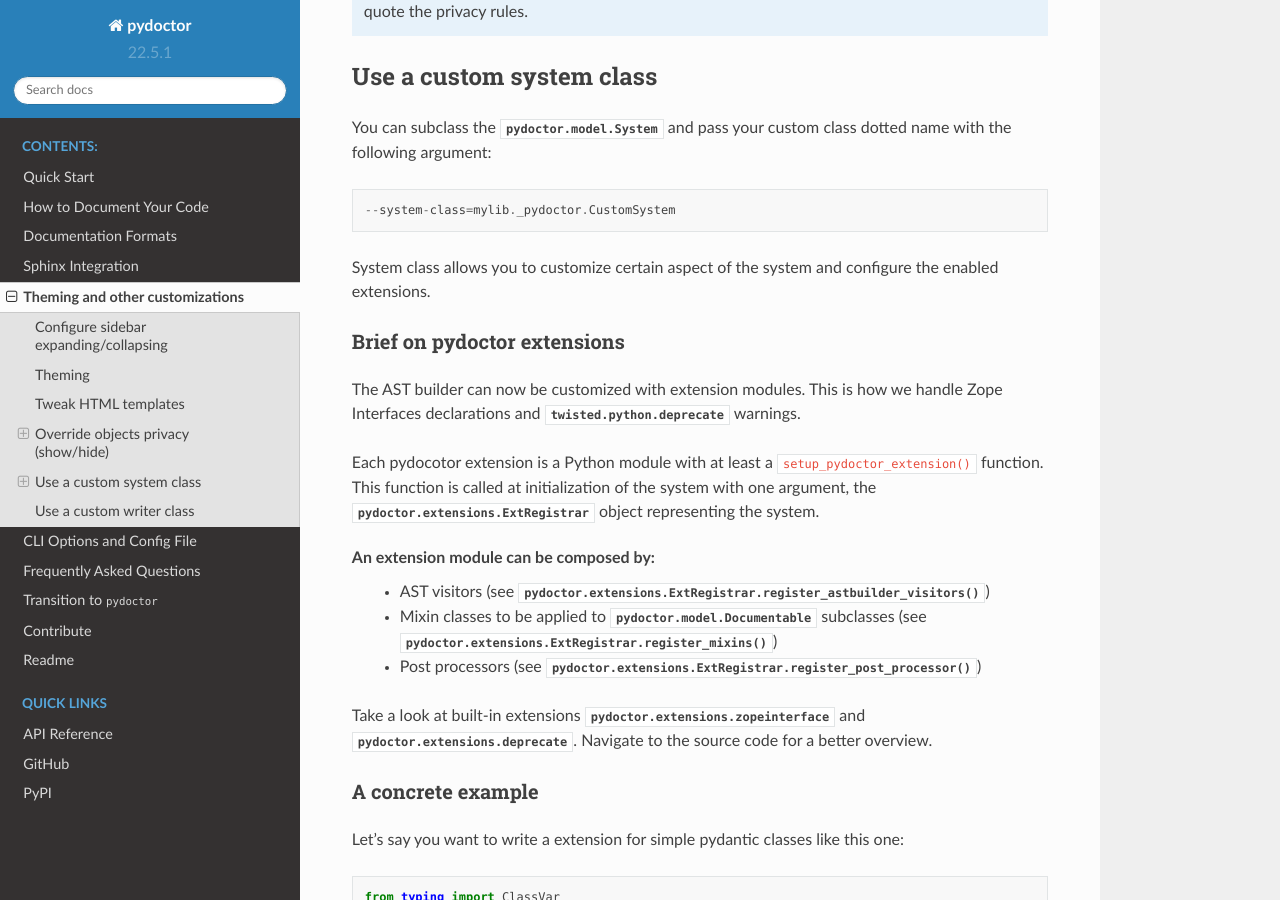
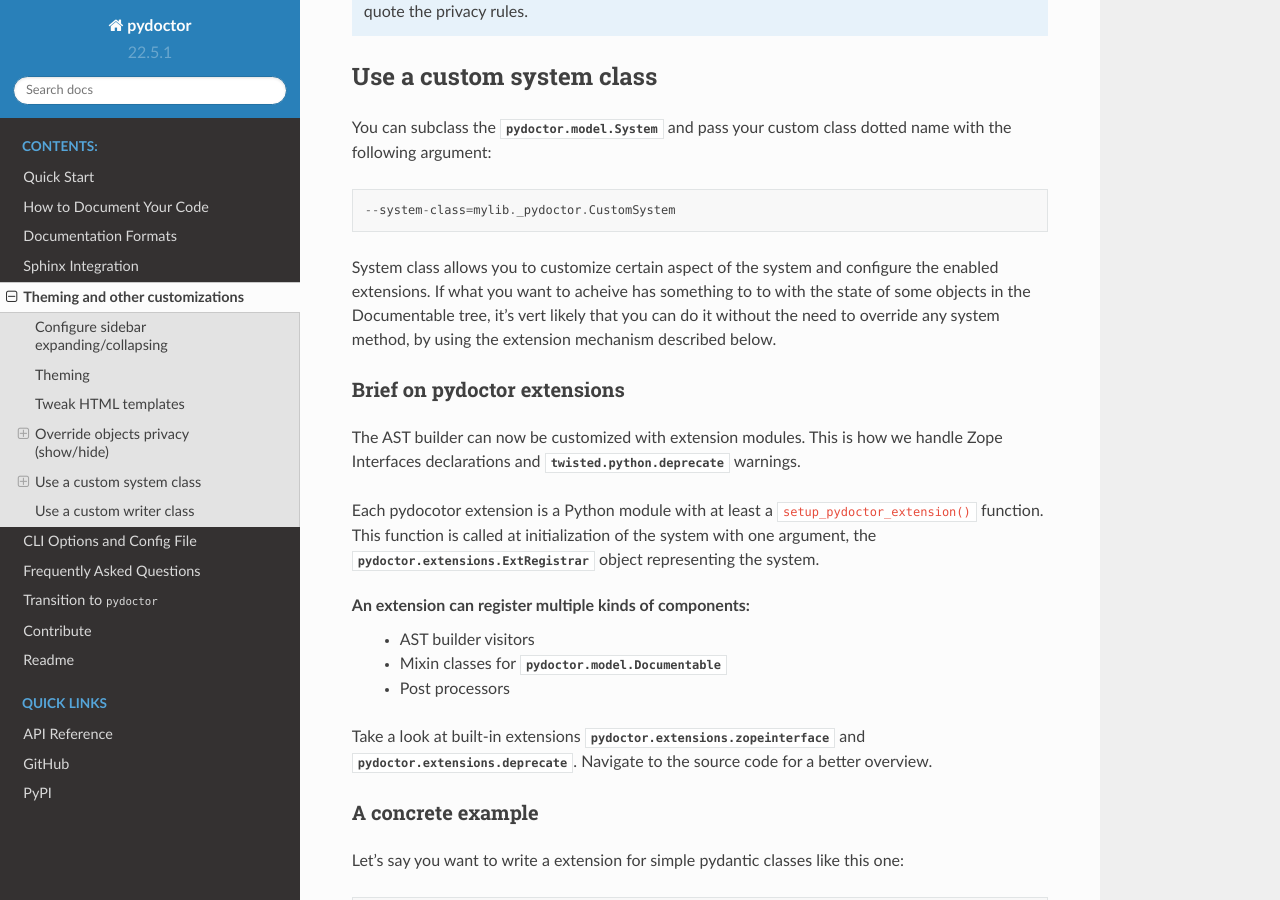
Before and after one commit to twisted/pydoctor, a Sphinx documentation site: the page built from docs/source/customize.rst, in a window 1280 px wide and 900 px high, scrolled down 2664 px. Built offline with Sphinx 7.4.7 and the Read the Docs theme 2.0.0, drawn with Linux system fonts in a browser that asks for light colours; some of the changed text lies outside the part shown.

Commit message:
More docs in customize.rst

```diff
--- a/docs/source/customize.rst
+++ b/docs/source/customize.rst
@@ -114,6 +114,9 @@
   --system-class=mylib._pydoctor.CustomSystem
 
 System class allows you to customize certain aspect of the system and configure the enabled extensions.
+If what you want to acheive has something to to with the state of some objects in the Documentable tree,
+it's vert likely that you can do it without the need to override any system method,
+by using the extension mechanism described below.
 
 Brief on pydoctor extensions
 ^^^^^^^^^^^^^^^^^^^^^^^^^^^^
@@ -125,10 +128,10 @@
 This function is called at initialization of the system with one argument,
 the :py:class:`pydoctor.extensions.ExtRegistrar` object representing the system.
 
-An extension module can be composed by:
- - AST visitors (see :py:meth:`pydoctor.extensions.ExtRegistrar.register_astbuilder_visitors`)
- - Mixin classes to be applied to :py:class:`pydoctor.model.Documentable` subclasses (see :py:meth:`pydoctor.extensions.ExtRegistrar.register_mixins`)
- - Post processors (see :py:meth:`pydoctor.extensions.ExtRegistrar.register_post_processor`)
+An extension can register multiple kinds of components:
+ - AST builder visitors
+ - Mixin classes for :py:class:`pydoctor.model.Documentable`
+ - Post processors
 
 Take a look at built-in extensions :py:mod:`pydoctor.extensions.zopeinterface` and  :py:mod:`pydoctor.extensions.deprecate`.
 Navigate to the source code for a better overview.
@@ -197,6 +200,7 @@
         r.register_astbuilder_visitors(PydanticModVisitor)
 
     class PydanticSystem(model.System):
+        # Declare that this system should load this additional extension
         custom_extensions = ['mylib._pydoctor']
 
 Then, we would pass our custom class dotted name with the argument ``--system-class``::
@@ -205,6 +209,11 @@
 
 Et voilà.
 
+If this extension mechanism doesn't support the tweak you want, you can consider overriding some
+:py:class`pydoctor.model.System` methods. For instance, overriding :py:meth`pydoctor.model.System.__init__` method could be useful,
+if some want to write a custom :py:class:`pydoctor.sphinx.SphinxInventory`.
+
+
 .. important::
     If you feel like other users of the community might benefit from your extension as well, please
     don't hesitate to open a pull request adding your extension module to the package :py:mod:`pydoctor.extensions`.
@@ -212,11 +221,14 @@
 Use a custom writer class
 -------------------------
 
-You can subclass the :py:class:`pydoctor.templatewriter.TemplateWriter`
+You can subclass the :py:class:`pydoctor.templatewriter.TemplateWriter` (or the abstract super class :py:class:`pydoctor.templatewriter.IWriter`)
 and pass your custom class dotted name with the following argument::
 
+  --html-writer=mylib._pydoctor.CustomTemplateWriter
 
-  --html-class=mylib._pydoctor.CustomTemplateWriter
+The option is actually badly named because, theorically one could write a subclass
+of :py:class:`pydoctor.templatewriter.IWriter` (to be used alongside option ``--template-dir``)
+that would output Markdown, reStructuredText or JSON.
 
 .. warning:: Pydoctor does not have a stable API yet. Code customization is prone
     to break in future versions.
```
